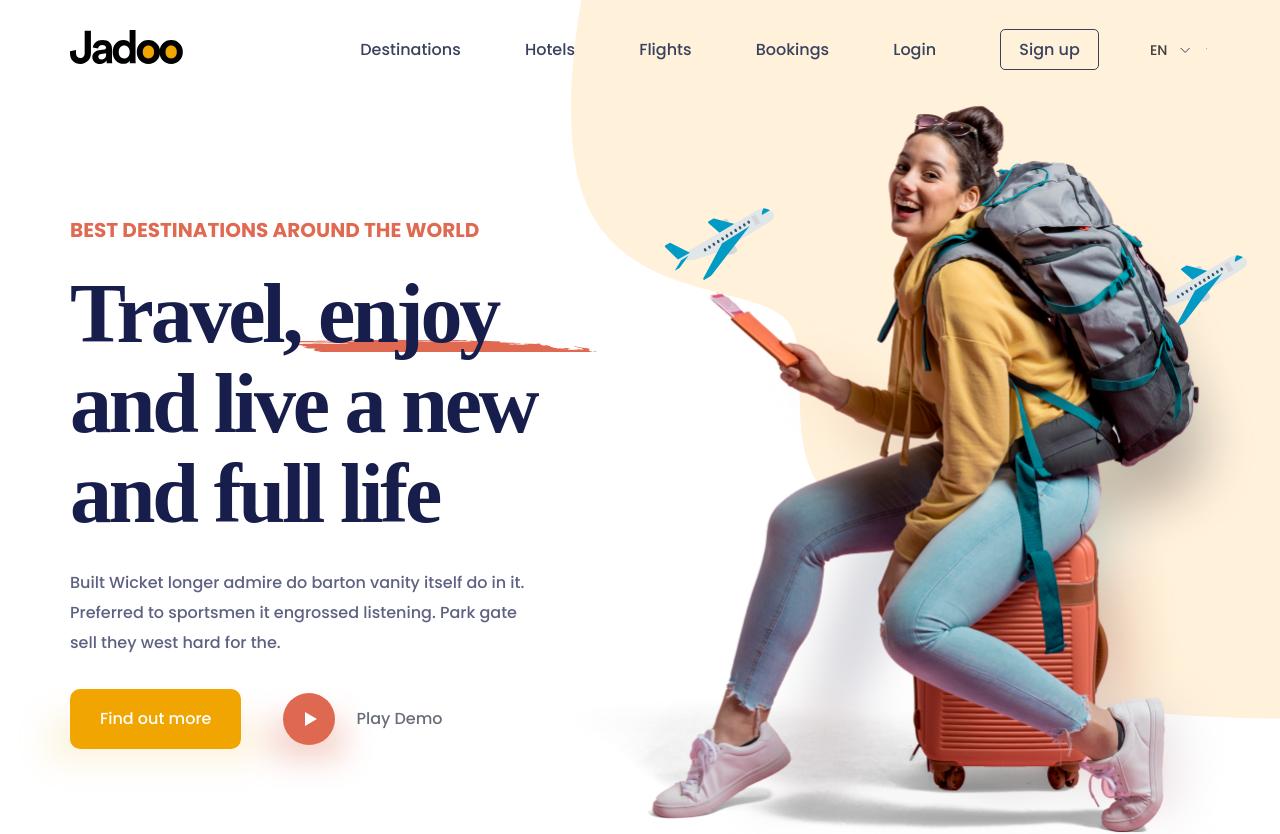
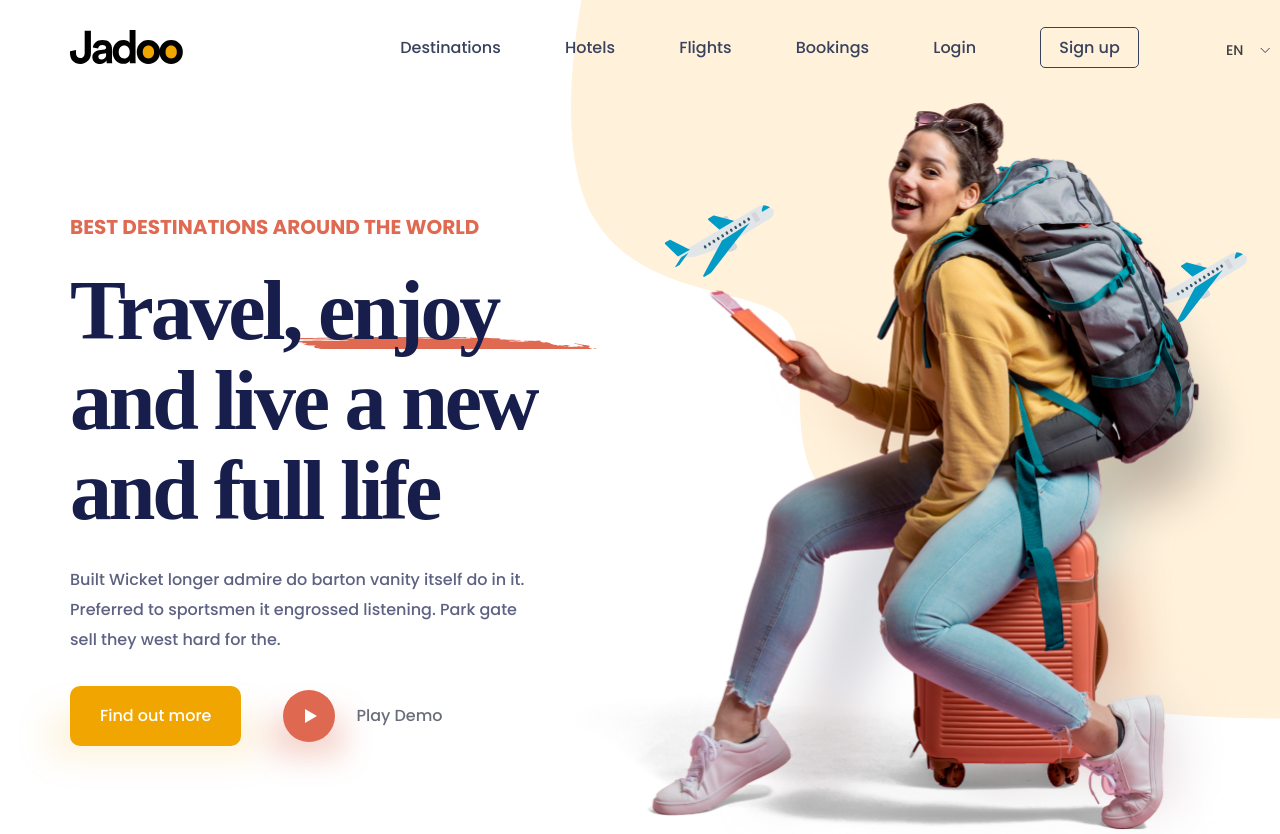
Before and after one commit to krogstall/test-Jadoo, a plain HTML site: page index.html in a window 1280 px wide. Shown: the top 834 px of the page. Drawn offline with nearby package versions, Linux system fonts and the light colour scheme; a web font is replaced by a local one.

Commit message:
small fixes

```diff
--- a/assets/styles/_layout.scss
+++ b/assets/styles/_layout.scss
@@ -71,6 +71,7 @@ header{
 
 	&__description{
 		max-width: 550px;
+		flex-shrink: 0;
 	}
 
 	&__subtitle{
@@ -218,9 +219,13 @@ header{
     min-width: 80px;
     padding: 0 20px 0 16px;
     outline: none;
+    -webkit-appearance: none;
+    position: absolute;
   }
+
   label {
-    position:relative
+    position:relative;
+    display: block;
   }
 
   label:after {
```
Also changed, not shown: assets/styles/style.css, 1 other file.
